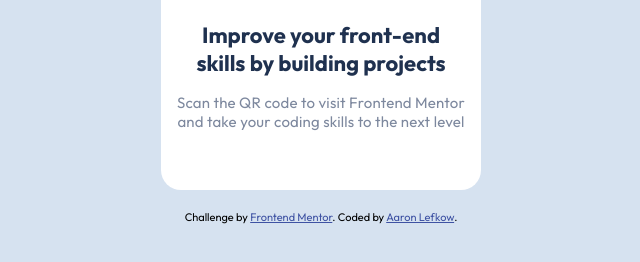
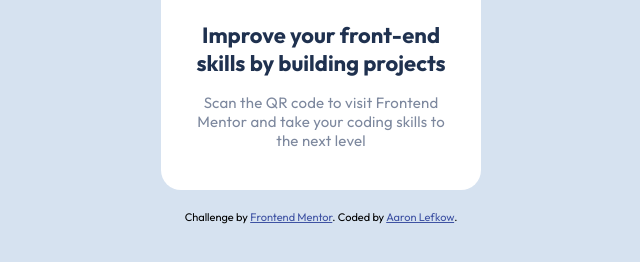
Before and after one commit to aaronlefkow/frontendmentor, a plain HTML site: page qr-code/index.html in a window 1280 px wide. Shown: the part 442-704 px from the top of the page, without its empty margins (319-959 px from the left). Drawn offline with Linux system fonts and the light colour scheme.

Commit message:
add missing text-box padding and use rem

```diff
--- a/qr-code/style.css
+++ b/qr-code/style.css
@@ -84,13 +84,14 @@ body {
 
 .text {
   text-align: center;
+  padding: 0 1.6rem;
 }
 
 .heading-text {
   font-size: 2.2rem;
   font-weight: 700;
   color: #1f314f;
-  margin-bottom: 16px;
+  margin-bottom: 1.6rem;
 }
 
 .body-text {
```
